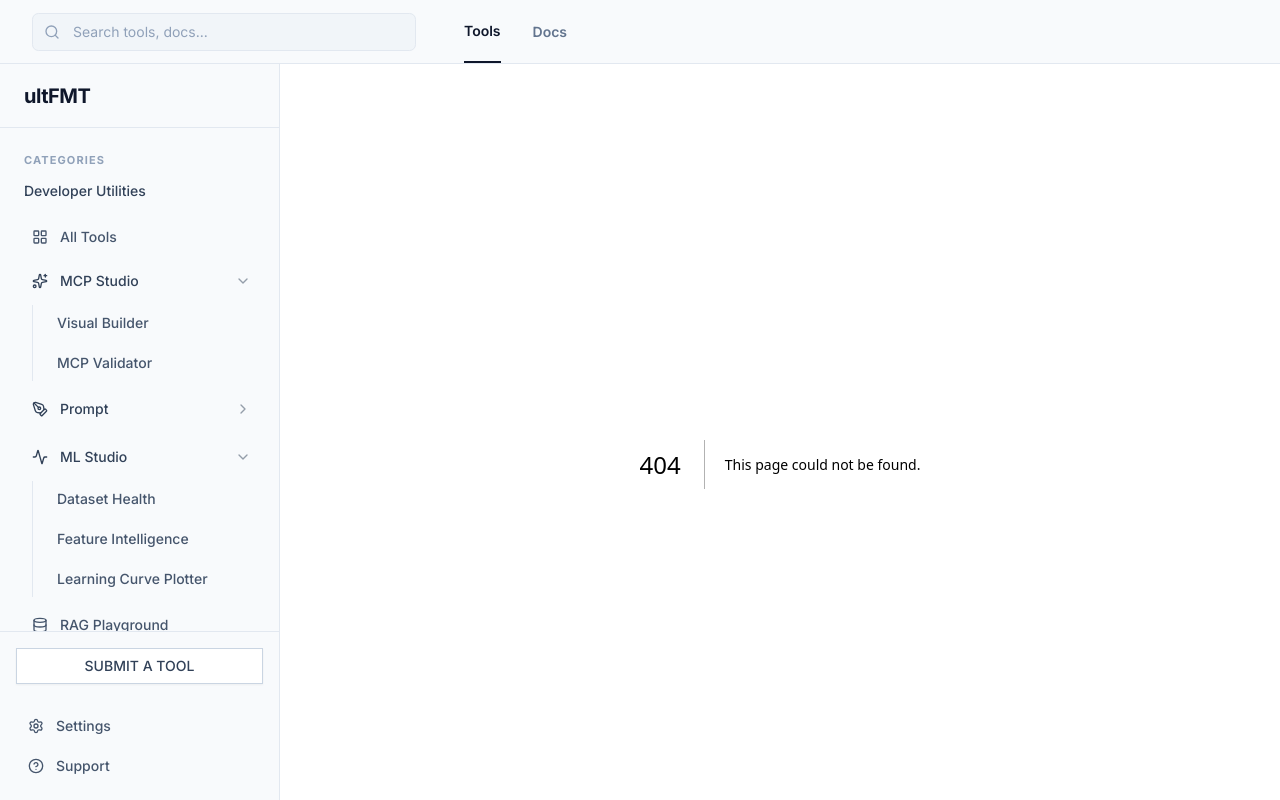
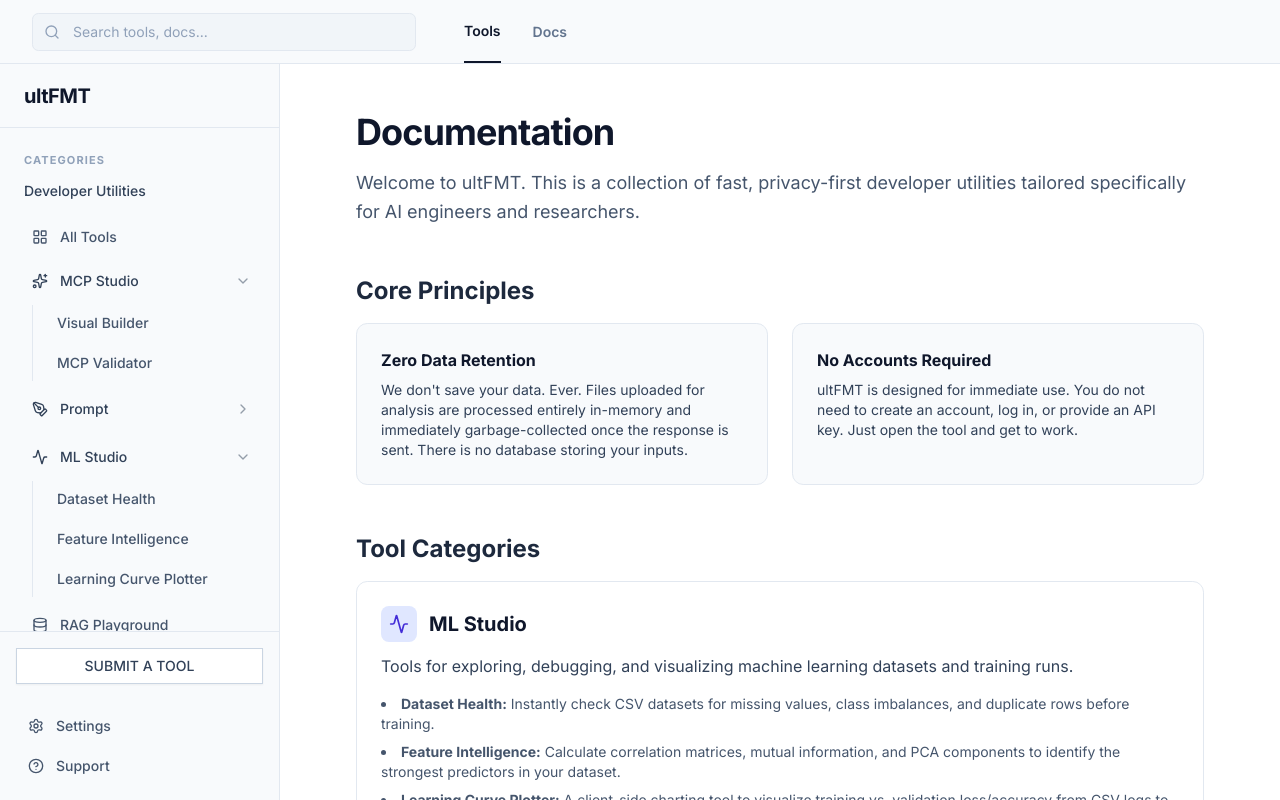
Before and after one commit to SahilChukka19/ultFMT, a Next.js app in the folder frontend/: page /docs in a window 1280 px wide. Before the commit this address had no page. Built offline with nearby package versions, Linux system fonts and the light colour scheme.

Commit message:
docs and README.MD

```diff
--- /dev/null
+++ b/frontend/src/app/docs/page.tsx
@@ -0,0 +1,107 @@
+import Link from "next/link";
+import { Sparkles, Activity, PenTool, Database, Calculator } from "lucide-react";
+
+export const metadata = {
+  title: "Documentation | ultFMT",
+  description: "Documentation and guides for ultFMT tools.",
+};
+
+export default function DocsPage() {
+  return (
+    <div className="max-w-4xl mx-auto px-6 py-12">
+      <div className="mb-12">
+        <h1 className="text-4xl font-bold text-slate-900 tracking-tight mb-4">Documentation</h1>
+        <p className="text-lg text-slate-600 leading-relaxed">
+          Welcome to ultFMT. This is a collection of fast, privacy-first developer utilities tailored specifically for AI engineers and researchers.
+        </p>
+      </div>
+
+      <div className="prose prose-slate max-w-none text-slate-700 space-y-12">
+
+        <section>
+          <h2 className="text-2xl font-bold text-slate-800 mb-4">Core Principles</h2>
+          <div className="grid md:grid-cols-2 gap-6">
+            <div className="bg-slate-50 border border-slate-200 rounded-xl p-6">
+              <h3 className="font-bold text-slate-900 mb-2">Zero Data Retention</h3>
+              <p className="text-sm">
+                We don't save your data. Ever. Files uploaded for analysis are processed entirely in-memory and immediately garbage-collected once the response is sent. There is no database storing your inputs.
+              </p>
+            </div>
+            <div className="bg-slate-50 border border-slate-200 rounded-xl p-6">
+              <h3 className="font-bold text-slate-900 mb-2">No Accounts Required</h3>
+              <p className="text-sm">
+                ultFMT is designed for immediate use. You do not need to create an account, log in, or provide an API key. Just open the tool and get to work.
+              </p>
+            </div>
+          </div>
+        </section>
+
+        <section>
+          <h2 className="text-2xl font-bold text-slate-800 mb-4">Tool Categories</h2>
+
+          <div className="space-y-6">
+
+            {/* ML Studio */}
+            <div className="border border-slate-200 rounded-xl p-6">
+              <div className="flex items-center gap-3 mb-3">
+                <div className="bg-indigo-100 p-2 rounded-lg text-indigo-700">
+                  <Activity className="w-5 h-5" />
+                </div>
+                <h3 className="text-xl font-bold text-slate-900 m-0">ML Studio</h3>
+              </div>
+              <p className="mb-4">Tools for exploring, debugging, and visualizing machine learning datasets and training runs.</p>
+              <ul className="list-disc list-inside space-y-2 text-sm text-slate-600">
+                <li><strong>Dataset Health:</strong> Instantly check CSV datasets for missing values, class imbalances, and duplicate rows before training.</li>
+                <li><strong>Feature Intelligence:</strong> Calculate correlation matrices, mutual information, and PCA components to identify the strongest predictors in your dataset.</li>
+                <li><strong>Learning Curve Plotter:</strong> A client-side charting tool to visualize training vs. validation loss/accuracy from CSV logs to spot overfitting.</li>
+              </ul>
+            </div>
+
+            {/* Prompt Tools */}
+            <div className="border border-slate-200 rounded-xl p-6">
+              <div className="flex items-center gap-3 mb-3">
+                <div className="bg-emerald-100 p-2 rounded-lg text-emerald-700">
+                  <PenTool className="w-5 h-5" />
+                </div>
+                <h3 className="text-xl font-bold text-slate-900 m-0">Prompt Tools</h3>
+              </div>
+              <p className="mb-4">Utilities to debug and optimize complex LLM prompts.</p>
+              <ul className="list-disc list-inside space-y-2 text-sm text-slate-600">
+                <li><strong>Token Estimator:</strong> Estimate token counts across different tokenizers (OpenAI cl100k_base, Anthropic, etc.) without making API calls.</li>
+                <li><strong>Prompt Diff:</strong> Visual side-by-side diff tool to track exactly what changed between two prompt versions.</li>
+                <li><strong>Context Checker:</strong> Verify if your prompt + document payload fits within specific model context windows.</li>
+              </ul>
+            </div>
+
+            {/* MCP Studio */}
+            <div className="border border-slate-200 rounded-xl p-6">
+              <div className="flex items-center gap-3 mb-3">
+                <div className="bg-amber-100 p-2 rounded-lg text-amber-700">
+                  <Sparkles className="w-5 h-5" />
+                </div>
+                <h3 className="text-xl font-bold text-slate-900 m-0">MCP Studio</h3>
+              </div>
+              <p className="mb-4">Tools for building and configuring Model Context Protocol (MCP) agents.</p>
+              <ul className="list-disc list-inside space-y-2 text-sm text-slate-600">
+                <li><strong>Visual Builder:</strong> Drag-and-drop interface to build complex multi-agent MCP configurations.</li>
+                <li><strong>MCP Validator:</strong> Static analysis tool to ensure your MCP JSON configurations are valid, have correct env vars, and don't contain conflicting scopes.</li>
+              </ul>
+            </div>
+
+          </div>
+        </section>
+
+        <section>
+          <h2 className="text-2xl font-bold text-slate-800 mb-4">Open Source</h2>
+          <p className="leading-relaxed">
+            ultFMT is open source. You can view the code, run it locally, or contribute new tools on our GitHub repository.
+          </p>
+          <a href="https://github.com/SahilChukka19/ultFMT" target="_blank" rel="noopener noreferrer" className="inline-flex items-center justify-center rounded-md bg-slate-900 px-6 py-3 text-sm font-medium text-white shadow transition-colors hover:bg-slate-900/90 mt-2">
+            View on GitHub
+          </a>
+        </section>
+
+      </div>
+    </div>
+  );
+}
--- a/frontend/src/app/page.tsx
+++ b/frontend/src/app/page.tsx
@@ -52,29 +52,20 @@ export default function Home() {
           </p>
           <div className="flex items-center gap-4">
             <Link
-              href="/token-estimator"
+              href="#tools"
               className="inline-flex h-12 items-center justify-center rounded-md bg-slate-900 px-8 text-sm font-medium text-white shadow transition-colors hover:bg-slate-900/90"
             >
               EXPLORE TOOLS
             </Link>
-            <Link
-              href="#categories"
-              className="inline-flex h-12 items-center justify-center rounded-md border border-slate-200 bg-white px-8 text-sm font-medium text-slate-900 shadow-sm transition-colors hover:bg-slate-100 hover:text-slate-900"
-            >
-              BROWSE CATEGORIES
-            </Link>
           </div>
         </div>
 
-        <section className="mb-20">
+        <section id="tools" className="mb-20 pt-8 scroll-mt-8">
           <div className="flex items-center justify-between mb-8">
             <div>
               <h2 className="text-2xl font-bold text-slate-900">Featured Tools</h2>
               <p className="text-slate-500 mt-1">Essential utilities for your daily AI engineering tasks.</p>
             </div>
-            <Link href="/" className="text-sm font-semibold text-slate-900 flex items-center gap-1 hover:underline">
-              VIEW ALL <ArrowRight className="h-4 w-4" />
-            </Link>
           </div>
           <div className="grid grid-cols-1 md:grid-cols-2 lg:grid-cols-3 gap-6">
             {featuredTools.map((tool) => (
--- a/frontend/src/app/terms-of-service/page.tsx
+++ b/frontend/src/app/terms-of-service/page.tsx
@@ -80,12 +80,16 @@ export default function TermsOfServicePage() {
         </section>
 
         <section>
-          <h2 className="text-xl font-bold text-slate-800 mb-3">4. Intellectual Property</h2>
+          <h2 className="text-xl font-bold text-slate-800 mb-3">4. Intellectual Property & Open Source</h2>
           <p className="leading-relaxed">
-            The ultFMT name, logo, design, and underlying code are the intellectual property of the
-            project maintainer. You may not copy, reproduce, or redistribute the Service or its
-            source code without explicit written permission, except as permitted by the open-source
-            license governing the project (if any), which can be found in the project repository on GitHub.
+            ultFMT is an open-source project. The underlying source code is freely available in our
+            GitHub repository and is governed by its respective open-source license (e.g., MIT License).
+            You are free to view, copy, modify, and distribute the code in accordance with that license.
+          </p>
+          <p className="mt-3 leading-relaxed">
+            However, the &ldquo;ultFMT&rdquo; name, branding, and logos are the intellectual property of the
+            project maintainer. You may not use them in a way that implies endorsement or affiliation
+            if you choose to host your own modified instance of the project.
           </p>
           <p className="mt-3 leading-relaxed">
             Any data, files, or content you submit to the Service remains entirely yours. We claim
--- a/frontend/src/components/layout/Sidebar.tsx
+++ b/frontend/src/components/layout/Sidebar.tsx
@@ -40,7 +40,6 @@ const categories = [
   },
   { name: "RAG Playground", href: "/rag-playground", icon: Database },
   { name: "Cost Analysis", href: "/ai-cost-calculator", icon: Calculator },
-  { name: "Documentation", href: "#", icon: BookOpen },
 ];
 
 export function Sidebar() {
@@ -144,7 +143,7 @@ export function Sidebar() {
             <Settings className="h-4 w-4" />
             Settings
           </button>
-          <a href={GITHUB_URL} target="_blank" rel="noopener noreferrer" className="flex items-center gap-3 rounded-md px-3 py-2 text-sm font-medium text-slate-600 hover:bg-slate-100">
+          <a href={`${GITHUB_URL}/issues/new`} target="_blank" rel="noopener noreferrer" className="flex items-center gap-3 rounded-md px-3 py-2 text-sm font-medium text-slate-600 hover:bg-slate-100">
             <HelpCircle className="h-4 w-4" />
             Support
           </a>
--- a/frontend/src/components/layout/TopNav.tsx
+++ b/frontend/src/components/layout/TopNav.tsx
@@ -121,7 +121,7 @@ export function TopNav() {
 
         <nav className="hidden md:flex items-center gap-8 text-sm font-semibold text-slate-500">
           <Link href="/" className="transition-colors hover:text-slate-900 border-b-2 border-slate-900 text-slate-900 pb-5 pt-5">Tools</Link>
-          <Link href="#" className="transition-colors hover:text-slate-900">Docs</Link>
+          <Link href="/docs" className="transition-colors hover:text-slate-900">Docs</Link>
         </nav>
       </div>
     </header>
```
Also changed, not shown: 1 other file (tests, documents, lock files or other folders).
